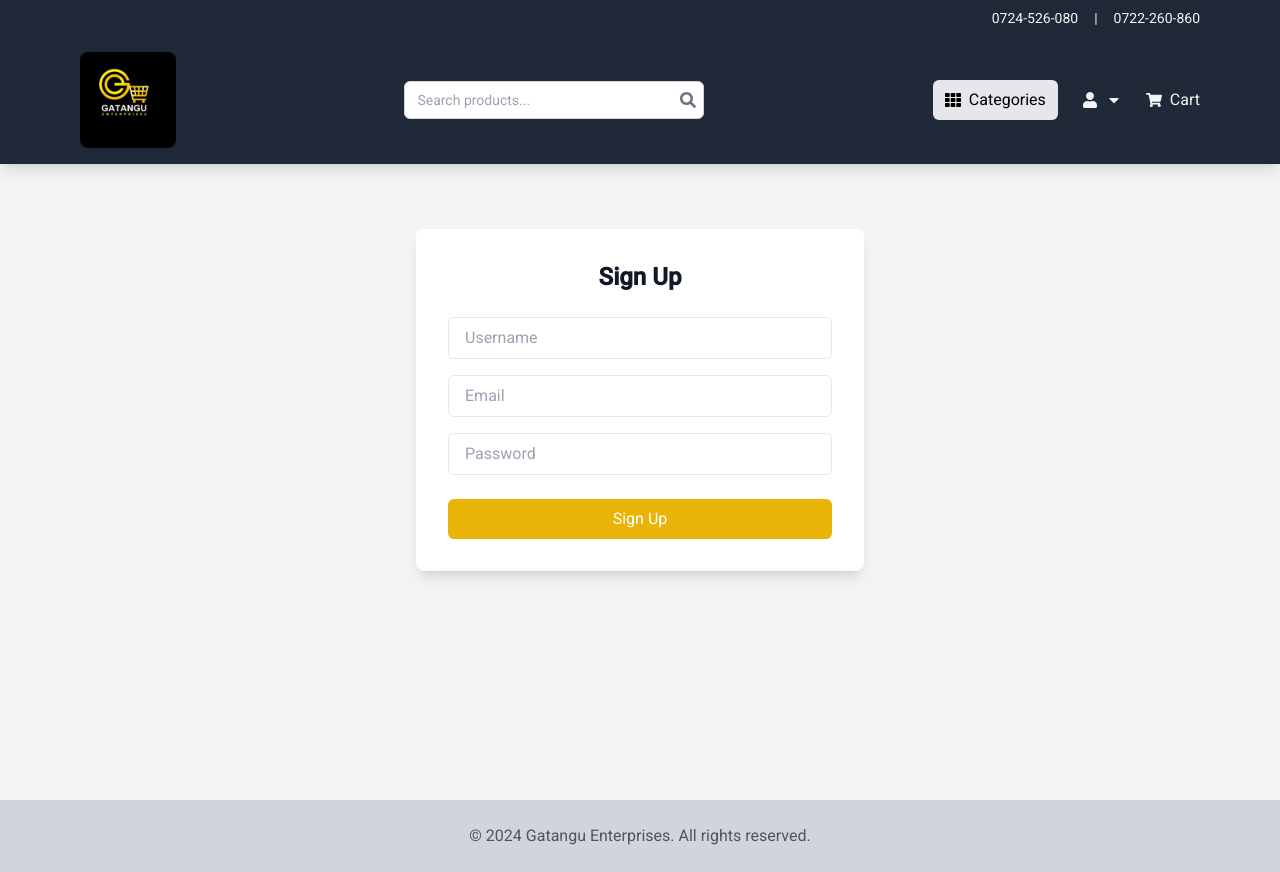
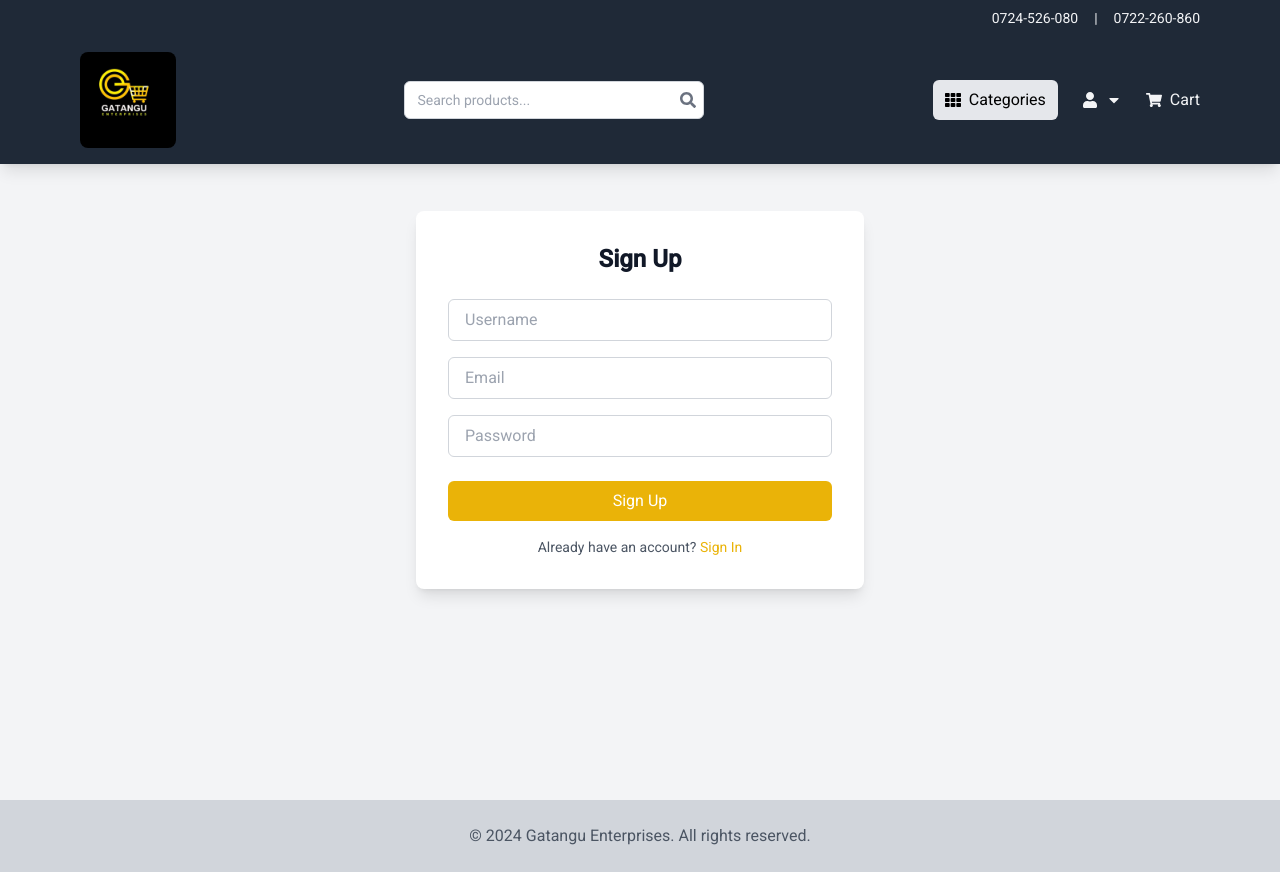
Before and after one commit to kevmaina001/Gatangu-frontend, a React (Create React App) app: page /register in a window 1280 px wide. Built offline with nearby package versions, Linux system fonts and the light colour scheme.

Commit message:
Updated version on sign up

```diff
--- a/src/pages/CategoryProducts.js
+++ b/src/pages/CategoryProducts.js
@@ -38,7 +38,7 @@ const CategoryProducts = () => {
         fontFamily: `'Roboto', 'Roboto Condensed', 'Roboto Slab', sans-serif`,
         backgroundColor: '#f1f1f1', // Light grey background
         paddingTop: '200px', // Spacing for fixed navbar
-        paddingBottom: '100px', // Spacing for footer
+        paddingBottom: '150px', // Spacing for footer
       }}
     >
       {loading ? (
--- a/src/pages/SignIn.js
+++ b/src/pages/SignIn.js
@@ -1,4 +1,3 @@
-// src/pages/SignIn.js
 import React, { useState, useContext } from 'react';
 import { useNavigate } from 'react-router-dom';
 import { AuthContext } from '../context/AuthContext';
@@ -9,13 +8,14 @@ const SignIn = () => {
   const [error, setError] = useState(null);
   const { login } = useContext(AuthContext);
   const navigate = useNavigate();
+  const API_URL = process.env.REACT_APP_API_URL || 'http://localhost:5000';
 
   const handleSignIn = async (e) => {
     e.preventDefault();
-    setError(null); // Reset error state before attempting login
+    setError(null); // Reset error state
 
     try {
-      const response = await fetch('http://localhost:5000/api/auth/login', {
+      const response = await fetch(`${API_URL}/api/auth/login`, {
         method: 'POST',
         headers: {
           'Content-Type': 'application/json',
@@ -26,13 +26,12 @@ const SignIn = () => {
       const data = await response.json();
 
       if (response.ok) {
-        // Call login from AuthContext with the received token and user data
+        // Save token and login
+        localStorage.setItem('authToken', data.token);
         login(data.token, data.user);
-        // Navigate to the home page on successful login
-        navigate('/');
+        navigate('/'); // Redirect to home
       } else {
-        // Set error message if login failed
-        setError(data.msg || 'Login failed. Please try again.');
+        setError(data.msg || 'Invalid email or password.');
       }
     } catch (error) {
       console.error('Error:', error);
@@ -44,25 +43,32 @@ const SignIn = () => {
     <div className="flex items-center justify-center min-h-screen bg-gray-100">
       <div className="w-full max-w-md bg-white rounded-lg shadow-lg p-8">
         <h2 className="text-2xl font-bold text-center mb-6">Sign In</h2>
-        {error && <div className="text-red-500 mb-4">{error}</div>}
+        {error && <div className="text-red-500 mb-4 text-center">{error}</div>}
         <form onSubmit={handleSignIn}>
+          <div className="mb-4">
             <input
               type="email"
               placeholder="Email"
               value={email}
               onChange={(e) => setEmail(e.target.value)}
-            className="w-full mb-4 px-4 py-2 border border-gray-300 rounded-md"
+              className="w-full px-4 py-2 border border-gray-300 rounded-md focus:outline-none focus:ring-2 focus:ring-yellow-500"
               required
             />
+          </div>
+          <div className="mb-6">
             <input
               type="password"
               placeholder="Password"
               value={password}
               onChange={(e) => setPassword(e.target.value)}
-            className="w-full mb-6 px-4 py-2 border border-gray-300 rounded-md"
+              className="w-full px-4 py-2 border border-gray-300 rounded-md focus:outline-none focus:ring-2 focus:ring-yellow-500"
               required
             />
-          <button type="submit" className="w-full bg-yellow-500 text-white py-2 rounded-md">
+          </div>
+          <button
+            type="submit"
+            className="w-full bg-yellow-500 text-white py-2 rounded-md hover:bg-yellow-600 transition"
+          >
             Sign In
           </button>
         </form>
--- a/src/pages/SignUp.js
+++ b/src/pages/SignUp.js
@@ -7,27 +7,34 @@ const SignUp = () => {
   const [email, setEmail] = useState('');
   const [password, setPassword] = useState('');
   const [error, setError] = useState(null);
+  const [successMessage, setSuccessMessage] = useState(null); // Success message state
   const navigate = useNavigate();
+  const API_URL = process.env.REACT_APP_API_URL || 'http://localhost:5000'; // Dynamic API URL
 
   const handleSignUp = async (e) => {
     e.preventDefault();
 
     try {
-      const response = await fetch('http://localhost:5000/api/auth/register', {
+      setError(null); // Reset error state before submission
+      setSuccessMessage(null); // Reset success message
+
+      const response = await fetch(`${API_URL}/api/auth/register`, {
         method: 'POST',
         headers: {
-          'Content-Type': 'application/json'
+          'Content-Type': 'application/json',
         },
-        body: JSON.stringify({ username, email, password })
+        body: JSON.stringify({ username, email, password }),
       });
-
 
       const data = await response.json();
 
       if (response.ok) {
-        navigate('/login'); // Redirect to login page after successful registration
+        // Display success message and navigate to login page
+        setSuccessMessage('Registration successful! Redirecting to login...');
+        setTimeout(() => navigate('/login'), 3000); // Delay redirect for better UX
       } else {
-        setError(data.msg || 'Failed to register'); // Display backend error message if available
+        // Display error message from backend or fallback
+        setError(data.msg || 'Failed to register. Please try again.');
       }
     } catch (error) {
       console.error('Error:', error);
@@ -39,36 +46,55 @@ const SignUp = () => {
     <div className="flex items-center justify-center min-h-screen bg-gray-100">
       <div className="w-full max-w-md bg-white rounded-lg shadow-lg p-8">
         <h2 className="text-2xl font-bold text-center mb-6">Sign Up</h2>
-        {error && <div className="text-red-500 mb-4">{error}</div>}
+        {error && <div className="text-red-500 mb-4 text-center">{error}</div>}
+        {successMessage && <div className="text-green-500 mb-4 text-center">{successMessage}</div>}
         <form onSubmit={handleSignUp}>
+          <div className="mb-4">
             <input
               type="text"
               placeholder="Username"
               value={username}
               onChange={(e) => setUsername(e.target.value)}
-            className="w-full mb-4 px-4 py-2 border rounded-md"
+              className="w-full px-4 py-2 border border-gray-300 rounded-md focus:outline-none focus:ring-2 focus:ring-yellow-500"
               required
             />
+          </div>
+          <div className="mb-4">
             <input
               type="email"
               placeholder="Email"
               value={email}
               onChange={(e) => setEmail(e.target.value)}
-            className="w-full mb-4 px-4 py-2 border rounded-md"
+              className="w-full px-4 py-2 border border-gray-300 rounded-md focus:outline-none focus:ring-2 focus:ring-yellow-500"
               required
             />
+          </div>
+          <div className="mb-6">
             <input
               type="password"
               placeholder="Password"
               value={password}
               onChange={(e) => setPassword(e.target.value)}
-            className="w-full mb-6 px-4 py-2 border rounded-md"
+              className="w-full px-4 py-2 border border-gray-300 rounded-md focus:outline-none focus:ring-2 focus:ring-yellow-500"
               required
             />
-          <button type="submit" className="w-full bg-yellow-500 text-white py-2 rounded-md">
+          </div>
+          <button
+            type="submit"
+            className="w-full bg-yellow-500 text-white py-2 rounded-md hover:bg-yellow-600 transition"
+          >
             Sign Up
           </button>
         </form>
+        <p className="mt-4 text-center text-gray-600 text-sm">
+          Already have an account?{' '}
+          <span
+            className="text-yellow-500 hover:underline cursor-pointer"
+            onClick={() => navigate('/login')}
+          >
+            Sign In
+          </span>
+        </p>
       </div>
     </div>
   );
```
Lines whose indentation alone changed are shown as unchanged.
